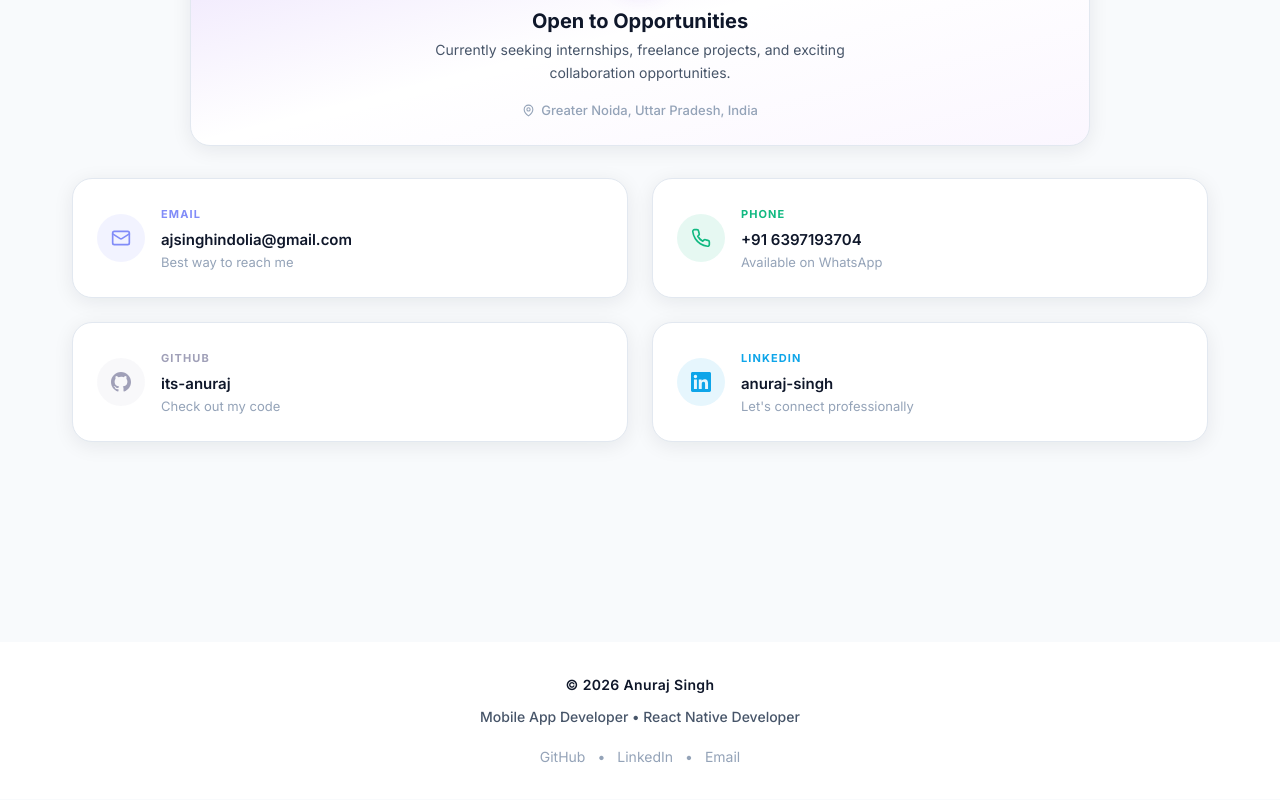
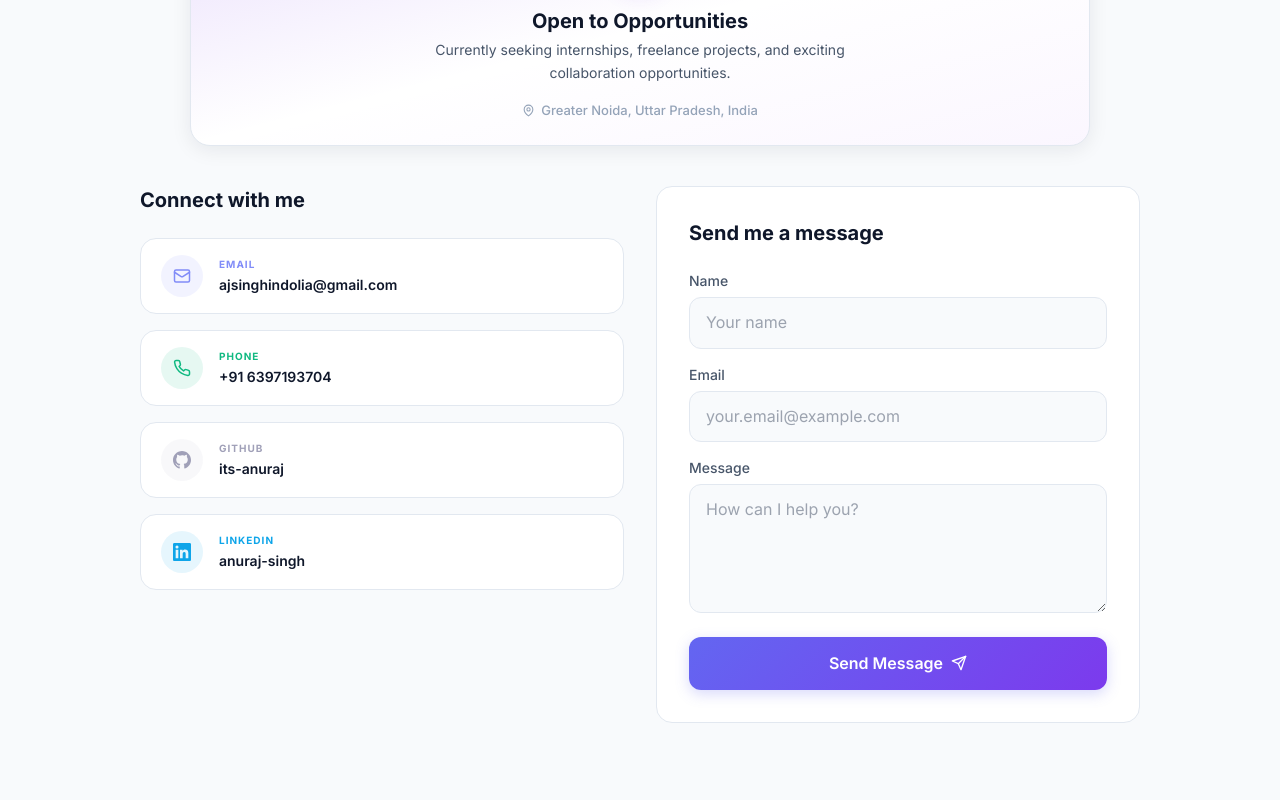
Before and after one commit to its-anuraj/My-Portfolio, a Next.js app: page / in a window 1280 px wide. Shown: the part 7832-8632 px from the top of the page. Built offline with nearby package versions, Linux system fonts and the light colour scheme.

Commit message:
Optimize portfolio: fix TS typings, implement Contact form, add a11y focus styles

```diff
--- a/src/components/layout/Navbar.tsx
+++ b/src/components/layout/Navbar.tsx
@@ -47,7 +47,7 @@ export default function Navbar() {
       <motion.header
         initial={{ y: -80, opacity: 0 }}
         animate={{ y: 0, opacity: 1 }}
-        transition={{ duration: 0.6, ease: 'easeOut' as any }}
+        transition={{ duration: 0.6, ease: "easeOut" }}
         className={`fixed top-0 left-0 right-0 z-50 transition-all duration-300 ${
           scrolled
             ? "glass-card border-b border-[var(--border)] shadow-[var(--shadow-md)]"
--- a/src/components/sections/About.tsx
+++ b/src/components/sections/About.tsx
@@ -34,11 +34,11 @@ const stagger = {
 };
 const fadeUp = {
   hidden:  { opacity: 0, y: 16 },
-  visible: { opacity: 1, y: 0, transition: { duration: 0.55, ease: 'easeOut' as any } },
+  visible: { opacity: 1, y: 0, transition: { duration: 0.55, ease: "easeOut" } },
 };
 const fadeLeft = {
   hidden:  { opacity: 0, x: -18 },
-  visible: { opacity: 1, x: 0, transition: { duration: 0.5, ease: 'easeOut' as any } },
+  visible: { opacity: 1, x: 0, transition: { duration: 0.5, ease: "easeOut" } },
 };
 
 export default function About() {
--- a/src/components/sections/Contact.tsx
+++ b/src/components/sections/Contact.tsx
@@ -1,7 +1,8 @@
 "use client";
 
-import { motion } from "framer-motion";
-import { Mail, Phone, Send, MapPin } from "lucide-react";
+import { useState } from "react";
+import { motion, AnimatePresence } from "framer-motion";
+import { Mail, Phone, Send, MapPin, CheckCircle, AlertCircle } from "lucide-react";
 import { GitHubIcon, LinkedInIcon } from "@/components/ui/BrandIcons";
 import SectionWrapper from "@/components/ui/SectionWrapper";
 import { personalInfo } from "@/lib/data";
@@ -50,6 +51,67 @@ const contactLinks = [
 ];
 
 export default function Contact() {
+  const [formData, setFormData] = useState({ name: "", email: "", message: "" });
+  const [status, setStatus] = useState<"idle" | "submitting" | "success" | "error">("idle");
+  const [errorMsg, setErrorMsg] = useState("");
+
+  const handleInputChange = (e: React.ChangeEvent<HTMLInputElement | HTMLTextAreaElement>) => {
+    const { name, value } = e.target;
+    setFormData((prev) => ({ ...prev, [name]: value }));
+  };
+
+  const handleSubmit = async (e: React.FormEvent) => {
+    e.preventDefault();
+    if (!formData.name || !formData.email || !formData.message) {
+      setErrorMsg("Please fill in all fields.");
+      setStatus("error");
+      return;
+    }
+
+    // Simple email regex
+    const emailRegex = /^[\w-\.]+@([\w-]+\.)+[\w-]{2,4}$/;
+    if (!emailRegex.test(formData.email)) {
+      setErrorMsg("Please enter a valid email address.");
+      setStatus("error");
+      return;
+    }
+
+    setStatus("submitting");
+    setErrorMsg("");
+
+    try {
+      // Send data to Formsubmit.co API
+      const response = await fetch(`https://formsubmit.co/ajax/${personalInfo.email}`, {
+        method: "POST",
+        headers: {
+          "Content-Type": "application/json",
+          "Accept": "application/json",
+        },
+        body: JSON.stringify({
+          name: formData.name,
+          email: formData.email,
+          message: formData.message,
+          _subject: "New Contact Form Submission from Portfolio",
+        }),
+      });
+
+      if (response.ok) {
+        setStatus("success");
+        setFormData({ name: "", email: "", message: "" });
+
+        // Reset success message after 5 seconds
+        setTimeout(() => {
+          setStatus("idle");
+        }, 5000);
+      } else {
+        throw new Error("Failed to send message");
+      }
+    } catch (error) {
+      setErrorMsg("Something went wrong. Please try again later.");
+      setStatus("error");
+    }
+  };
+
   return (
     <SectionWrapper id="contact">
       {/* Container max-width 1200px, padding 80px top/bottom */}
@@ -104,7 +166,7 @@ export default function Contact() {
             style={{
               maxWidth: "900px",
               marginTop: "40px",
-              marginBottom: "32px",
+              marginBottom: "40px",
               borderRadius: "20px",
               boxShadow: "var(--shadow-md)"
             }}
@@ -143,79 +205,144 @@ export default function Contact() {
             </div>
           </motion.div>
 
-          {/* Contact Links Grid */}
-          <div
-            className="grid grid-cols-1 md:grid-cols-2 w-full mx-auto"
-            style={{
-              maxWidth: "1200px",
-              gap: "24px"
-            }}
-          >
+          <div className="grid grid-cols-1 lg:grid-cols-2 gap-8 w-full max-w-[1000px] mx-auto">
+            {/* Contact Links Column */}
+            <div className="flex flex-col gap-4">
+              <h3 className="text-xl font-bold text-[var(--text-primary)] mb-2">Connect with me</h3>
               {contactLinks.map((link, i) => (
                 <motion.a
                   key={link.id}
                   href={link.href}
                   id={link.id}
+                  aria-label={link.label}
                   target={link.href.startsWith("http") ? "_blank" : undefined}
                   rel={link.href.startsWith("http") ? "noopener noreferrer" : undefined}
                   initial={{ opacity: 0, y: 15 }}
                   whileInView={{ opacity: 1, y: 0 }}
                   viewport={{ once: true }}
                   transition={{ delay: i * 0.05, duration: 0.4 }}
-                whileHover={{ y: -4, boxShadow: "var(--shadow-lg)" }}
-                className="flex items-center group transition-all duration-300 w-full bg-[var(--bg-tertiary)] border border-[var(--border)]"
+                  whileHover={{ y: -2, boxShadow: "var(--shadow-md)" }}
+                  className="flex items-center group transition-all duration-300 w-full bg-[var(--bg-tertiary)] border border-[var(--border)] rounded-2xl"
                   style={{
-                  padding: "24px",
+                    padding: "16px 20px",
                     gap: "16px",
-                  minHeight: "120px",
-                  maxHeight: "140px",
-                  borderRadius: "20px",
-                  boxShadow: "var(--shadow-md)"
                   }}
                 >
-                {/* Icon box */}
                   <div
                     className="rounded-full flex items-center justify-center flex-shrink-0 transition-transform duration-300 group-hover:scale-110"
-                  style={{ background: link.bg, width: "48px", height: "48px" }}
+                    style={{ background: link.bg, width: "42px", height: "42px" }}
                   >
-                  <link.icon size={20} style={{ color: link.color }} />
+                    <link.icon size={18} style={{ color: link.color }} />
                   </div>
 
-                {/* Text */}
                   <div className="min-w-0 flex-1 flex flex-col justify-center">
-                  <p
-                    className="text-[11px] font-bold uppercase tracking-widest"
-                    style={{ color: link.color, marginBottom: "4px" }}
-                  >
+                    <p className="text-[10px] font-bold uppercase tracking-widest" style={{ color: link.color, marginBottom: "2px" }}>
                       {link.label}
                     </p>
-                  <p className="font-semibold text-[15px] text-[var(--text-primary)] truncate" style={{ marginBottom: "2px" }}>
+                    <p className="font-semibold text-[14px] text-[var(--text-primary)] truncate">
                       {link.value}
                     </p>
-                  <p className="text-[13px] text-[var(--text-muted)] leading-tight">
-                    {link.description}
-                  </p>
-                </div>
-
-                {/* Arrow */}
-                <div className="flex-shrink-0 opacity-0 group-hover:opacity-100 transition-opacity duration-300 transform translate-x-[-10px] group-hover:translate-x-0">
-                  <div
-                    className="w-8 h-8 rounded-full flex items-center justify-center"
-                    style={{ background: link.bg }}
-                  >
-                    <svg width="12" height="12" viewBox="0 0 12 12" fill="none" style={{ color: link.color }}>
-                      <path
-                        d="M2 10L10 2M10 2H4M10 2V8"
-                        stroke="currentColor"
-                        strokeWidth="1.5"
-                        strokeLinecap="round"
-                        strokeLinejoin="round"
-                      />
-                    </svg>
-                  </div>
                   </div>
                 </motion.a>
               ))}
+            </div>
+
+            {/* Contact Form Column */}
+            <motion.div
+              initial={{ opacity: 0, x: 20 }}
+              whileInView={{ opacity: 1, x: 0 }}
+              viewport={{ once: true }}
+              transition={{ duration: 0.5 }}
+              className="bg-[var(--bg-tertiary)] border border-[var(--border)] rounded-2xl p-6 lg:p-8 shadow-[var(--shadow-sm)] relative overflow-hidden"
+            >
+              <h3 className="text-xl font-bold text-[var(--text-primary)] mb-6">Send me a message</h3>
+
+              <form onSubmit={handleSubmit} className="flex flex-col gap-4">
+                <div className="flex flex-col gap-1.5">
+                  <label htmlFor="name" className="text-sm font-medium text-[var(--text-secondary)]">Name</label>
+                  <input
+                    type="text"
+                    id="name"
+                    name="name"
+                    value={formData.name}
+                    onChange={handleInputChange}
+                    placeholder="Your name"
+                    className="w-full px-4 py-3 rounded-xl bg-[var(--bg-primary)] border border-[var(--border)] text-[var(--text-primary)] focus:outline-none focus:border-[var(--accent)] focus:ring-1 focus:ring-[var(--accent)] transition-colors"
+                  />
+                </div>
+
+                <div className="flex flex-col gap-1.5">
+                  <label htmlFor="email" className="text-sm font-medium text-[var(--text-secondary)]">Email</label>
+                  <input
+                    type="email"
+                    id="email"
+                    name="email"
+                    value={formData.email}
+                    onChange={handleInputChange}
+                    placeholder="your.email@example.com"
+                    className="w-full px-4 py-3 rounded-xl bg-[var(--bg-primary)] border border-[var(--border)] text-[var(--text-primary)] focus:outline-none focus:border-[var(--accent)] focus:ring-1 focus:ring-[var(--accent)] transition-colors"
+                  />
+                </div>
+
+                <div className="flex flex-col gap-1.5">
+                  <label htmlFor="message" className="text-sm font-medium text-[var(--text-secondary)]">Message</label>
+                  <textarea
+                    id="message"
+                    name="message"
+                    value={formData.message}
+                    onChange={handleInputChange}
+                    placeholder="How can I help you?"
+                    rows={4}
+                    className="w-full px-4 py-3 rounded-xl bg-[var(--bg-primary)] border border-[var(--border)] text-[var(--text-primary)] focus:outline-none focus:border-[var(--accent)] focus:ring-1 focus:ring-[var(--accent)] transition-colors resize-y min-h-[100px]"
+                  />
+                </div>
+
+                <AnimatePresence>
+                  {status === "error" && (
+                    <motion.div
+                      initial={{ opacity: 0, y: -10, height: 0 }}
+                      animate={{ opacity: 1, y: 0, height: "auto" }}
+                      exit={{ opacity: 0, y: -10, height: 0 }}
+                      className="flex items-center gap-2 text-red-500 text-sm mt-1"
+                    >
+                      <AlertCircle size={16} />
+                      <span>{errorMsg}</span>
+                    </motion.div>
+                  )}
+
+                  {status === "success" && (
+                    <motion.div
+                      initial={{ opacity: 0, y: -10, height: 0 }}
+                      animate={{ opacity: 1, y: 0, height: "auto" }}
+                      exit={{ opacity: 0, y: -10, height: 0 }}
+                      className="flex items-center gap-2 text-emerald-500 text-sm mt-1"
+                    >
+                      <CheckCircle size={16} />
+                      <span>Message sent successfully! I'll get back to you soon.</span>
+                    </motion.div>
+                  )}
+                </AnimatePresence>
+
+                <button
+                  type="submit"
+                  disabled={status === "submitting"}
+                  className="mt-2 w-full py-3.5 px-6 rounded-xl font-semibold text-white transition-all duration-200 flex items-center justify-center gap-2 disabled:opacity-70 disabled:cursor-not-allowed"
+                  style={{
+                    background: "linear-gradient(135deg, #6366f1, #7c3aed)",
+                    boxShadow: "0 4px 14px rgba(99,102,241,0.25)",
+                  }}
+                >
+                  {status === "submitting" ? (
+                    <span className="w-5 h-5 border-2 border-white/30 border-t-white rounded-full animate-spin" />
+                  ) : (
+                    <>
+                      Send Message
+                      <Send size={16} />
+                    </>
+                  )}
+                </button>
+              </form>
+            </motion.div>
           </div>
         </div>
       </div>
--- a/src/components/sections/Experience.tsx
+++ b/src/components/sections/Experience.tsx
@@ -143,7 +143,7 @@ export default function Experience() {
                   initial={{ opacity: 0, x: -24 }}
                   whileInView={{ opacity: 1, x: 0 }}
                   viewport={{ once: true }}
-                  transition={{ delay: i * 0.12, duration: 0.55, ease: 'easeOut' as any }}
+                  transition={{ delay: i * 0.12, duration: 0.55, ease: "easeOut" }}
                   className="flex items-start"
                   style={{ gap: "20px" }}
                 >
--- a/src/components/sections/Hero.tsx
+++ b/src/components/sections/Hero.tsx
@@ -11,7 +11,7 @@ const containerVariants = {
 };
 const itemVariants = {
   hidden:  { opacity: 0, y: 20 },
-  visible: { opacity: 1, y: 0, transition: { duration: 0.6, ease: 'easeOut' as any } },
+  visible: { opacity: 1, y: 0, transition: { duration: 0.6, ease: "easeOut" } },
 };
 
 export default function Hero() {
--- a/src/components/sections/Resume.tsx
+++ b/src/components/sections/Resume.tsx
@@ -27,7 +27,7 @@ export default function Resume() {
           initial={{ opacity: 0, y: 30 }}
           whileInView={{ opacity: 1, y: 0 }}
           viewport={{ once: true }}
-          transition={{ duration: 0.6, ease: 'easeOut' as any }}
+          transition={{ duration: 0.6, ease: "easeOut" }}
           className="max-w-2xl mx-auto card glow-border overflow-hidden"
         >
           {/* Preview area */}
--- a/src/components/sections/Skills.tsx
+++ b/src/components/sections/Skills.tsx
@@ -40,11 +40,11 @@ const containerVariants = {
 };
 const cardVariants = {
   hidden:  { opacity: 0, y: 32 },
-  visible: { opacity: 1, y: 0, transition: { duration: 0.6, ease: 'easeOut' as any } },
+  visible: { opacity: 1, y: 0, transition: { duration: 0.6, ease: "easeOut" } },
 };
 const badgeVariants = (delay: number) => ({
   hidden:  { opacity: 0, scale: 0.75 },
-  visible: { opacity: 1, scale: 1, transition: { delay, duration: 0.35, ease: 'backOut' as any } },
+  visible: { opacity: 1, scale: 1, transition: { delay, duration: 0.35, ease: "backOut" } },
 });
 
 export default function Skills() {
@@ -218,7 +218,7 @@ export default function Skills() {
           initial={{ opacity: 0, y: 24 }}
           whileInView={{ opacity: 1, y: 0 }}
           viewport={{ once: true }}
-          transition={{ delay: 0.35, duration: 0.6, ease: 'easeOut' as any }}
+          transition={{ delay: 0.35, duration: 0.6, ease: "easeOut" }}
           whileHover={{ y: -3 }}
           className="relative overflow-hidden rounded-[20px] border"
           style={{
--- a/src/components/ui/HeroOrbit.tsx
+++ b/src/components/ui/HeroOrbit.tsx
@@ -132,7 +132,7 @@ export default function HeroOrbit() {
           key={node.label}
           initial={{ opacity: 0, scale: 0.4 }}
           animate={{ opacity: 1, scale: 1 }}
-          transition={{ delay: 0.5 + i * 0.08, duration: 0.5, ease: 'backOut' as any }}
+          transition={{ delay: 0.5 + i * 0.08, duration: 0.5, ease: "backOut" }}
           className="absolute flex justify-center group z-10"
           style={{
             left: `${node.leftPct}%`,
--- a/src/components/ui/SectionWrapper.tsx
+++ b/src/components/ui/SectionWrapper.tsx
@@ -14,7 +14,7 @@ const variants = {
   visible: {
     opacity: 1,
     y: 0,
-    transition: { duration: 0.7, ease: 'easeOut' as any },
+    transition: { duration: 0.7, ease: "easeOut" },
   },
 };
 
```
Also changed, not shown: src/app/globals.css (+6 -1 lines). Lines whose indentation alone changed are shown as unchanged.
